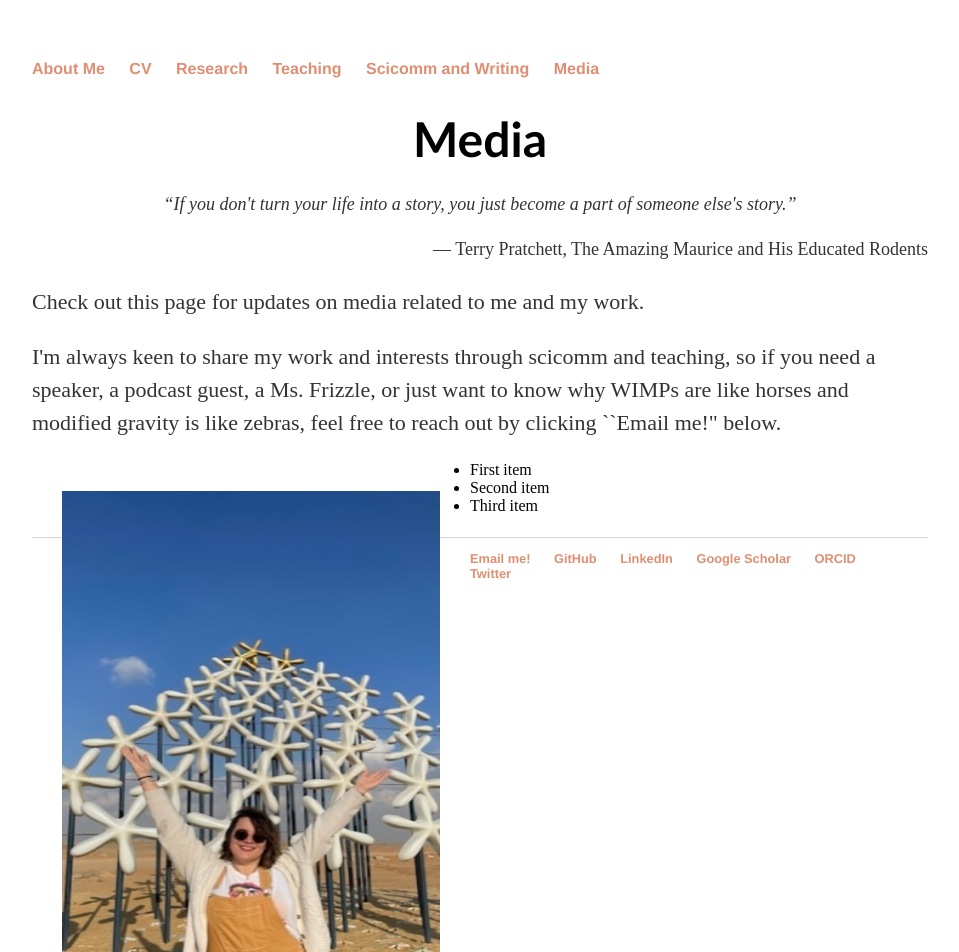
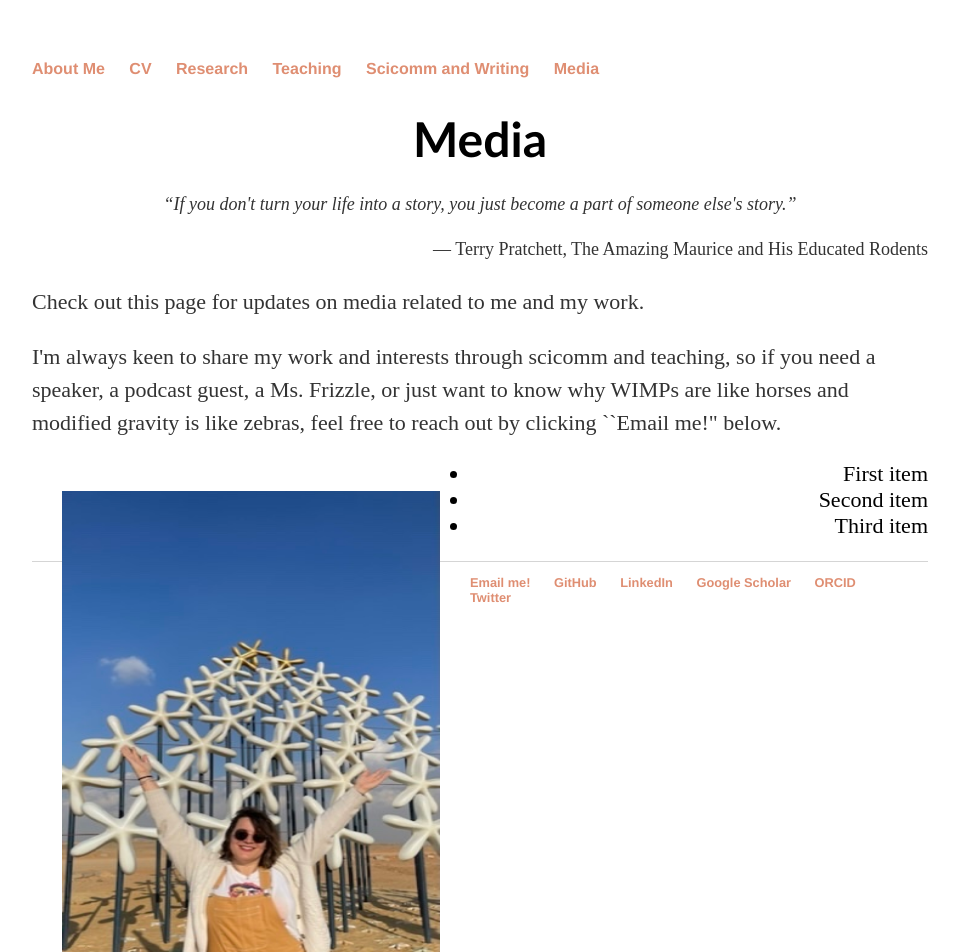
Before and after one commit to lunazagor/lunazagor.github.io, a Jekyll site: the page built from media/index.html, in a window 1280 px wide. Shown: the top 952 px of the page, without its empty margins (160-1119 px from the left). Built offline with Jekyll 4.4.1, drawn with Linux system fonts in a browser that asks for light colours.

Commit message:
testing bullets

```diff
--- a/media/index.html
+++ b/media/index.html
@@ -82,14 +82,11 @@ title: Media
 
   <div class="section">
   <img class="TextWrapLeft" src="pyramid_of_stars.jpeg" width="378" height="498" style="cursor:pointe;vertical-align:middle;margin:30px"/>
-  <p style="text-align:right;font-size:22px">
-    <ul >
+    <ul style="text-align:right;font-size:22px">
         <li>First item</li>
         <li>Second item</li>
         <li>Third item</li>
     </ul>
-  </p>
-  <a href="https://www.youtube.com/watch?v=jih2YGyLUsg"><img class="TextWrapLeft" src="video-preview.jpg" width="640" height="360" style="cursor:pointe;vertical-align:middle;margin:20px"/></a>
   </div>
 
 </body>
```
